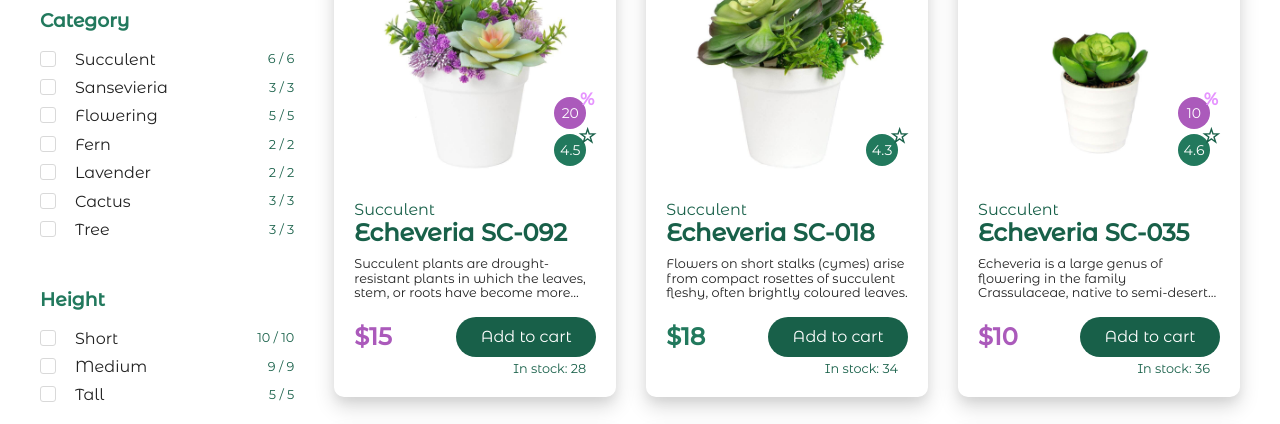
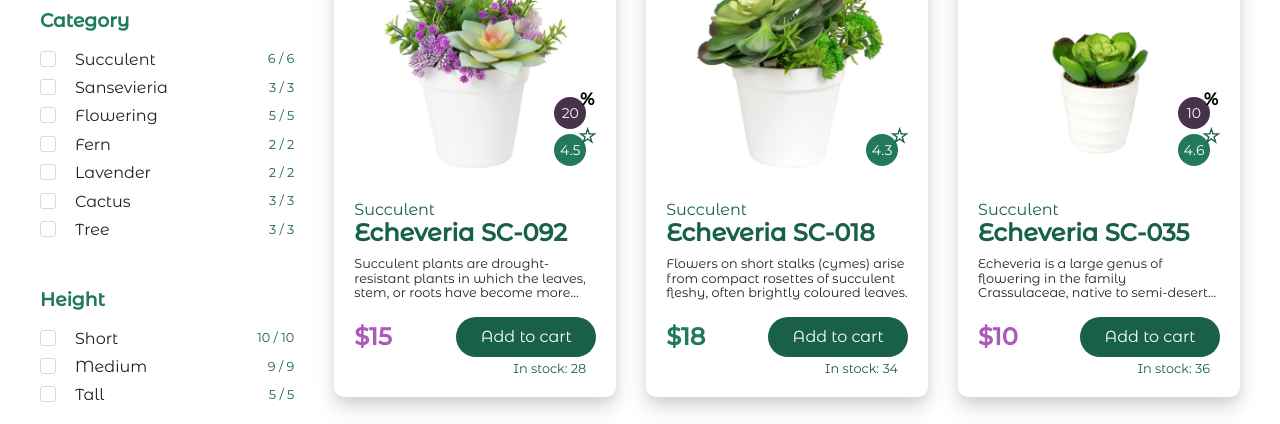
Before and after one commit to qutluq/epam-st-2025-ci-cd, a website built with webpack: page src/index.html in a window 1280 px wide. Shown: the part 327-751 px from the top of the page. Built offline with nearby package versions, Linux system fonts and the light colour scheme; files whose address does not match are found by name.

Commit message:
fix(a11y): increase discount text contrast for readability

```diff
--- a/src/style/components/_product-card.scss
+++ b/src/style/components/_product-card.scss
@@ -41,10 +41,10 @@
   }
 
   &__discount {
-    background-color: variables.$purple-medium;
+    background-color: #47324b;
 
     span {
-      color: variables.$purple-light;
+      color: #000000;
     }
 
   }
```
